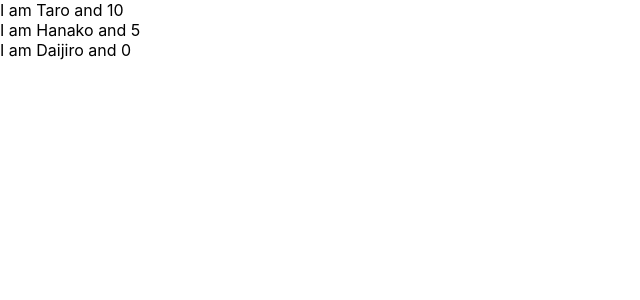
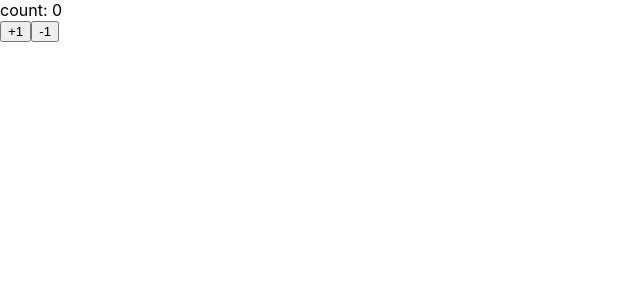
Before and after one commit to TeruyaYuma/react-redux-crud-applications, a React (Create React App) app: page / in a window 1280 px wide. Shown: the top 300 px of the page, without its empty margins (0-640 px from the left). Built offline with nearby package versions, Linux system fonts and the light colour scheme.

Commit message:
learn state and setSate

```diff
--- a/src/App.js
+++ b/src/App.js
@@ -1,30 +1,37 @@
-import React from 'react';
-import propTypes from 'prop-types';
+import React,{Component} from 'react';
 
-function App() {
-  const profiles = [
-    {name: "Taro", age: 10},
-    {name: "Hanako", age: 5},
-    {name: "Daijiro", age: 0}
-  ]
-  return (
-    <div>
-      {
-         profiles.map( (profile, index) => {
-          return <User name={profile.name} age={profile.age} key={index}/>
-        })
-      }
-    </div>
-  );
+const App = () => <Counter></Counter>
+
+
+class Counter extends Component {
+  constructor(props) {
+    super(props)
+    console.log(this.state)
+    this.state = {count: 0}
+  }
+
+  hundlePlusButton = () => {
+    console.log("hundlePlusButton")
+
+    this.setState(
+      {count: this.state.count + 1}
+    )
+  }
+
+  hundleMinasButton = () => {
+    this.setState(
+      {count: this.state.count -1}
+    )
+  }
+
+  render() {
+    return (
+      <React.Fragment>
+        <div>count: {this.state.count}</div>
+        <button onClick={this.hundlePlusButton}>+1</button>
+        <button onClick={this.hundleMinasButton}>-1</button>
+      </React.Fragment>
+    )
+  }
 }
-
-function User(props) {
-return <div>I am {props.name} and {props.age}</div>;
-}
-
-User.propTypes = {
-  name: propTypes.string,
-  age: propTypes.number.isRequired
-}
-
 export default App;
```
